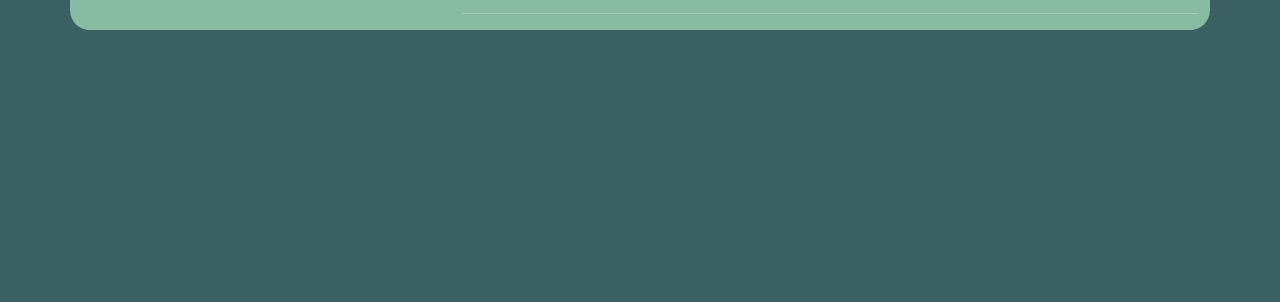
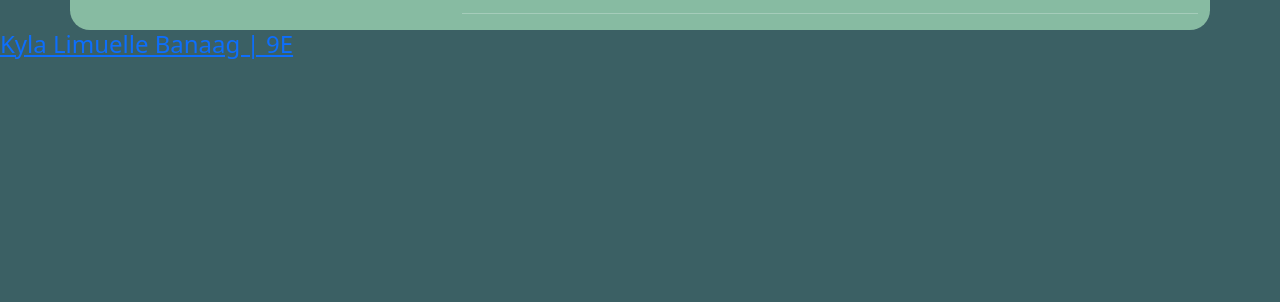
Before and after one commit to KBanaag-9E/Q2EX2-Kyla-Banaag, a plain HTML site: page index.html in a window 1280 px wide. Shown: the part 498-800 px from the top of the page. Drawn offline with nearby package versions, Linux system fonts and the light colour scheme.

Commit message:
index.html

```diff
--- a/index.html
+++ b/index.html
@@ -51,5 +51,11 @@
 		</div>
 
 	</div>
+
+ <div class="footer">
+    	<h4> <a href="https://kbanaag-9e.github.io/Q2EX2-Kyla-Banaag/"> Kyla Limuelle Banaag | 9E </a> </h4>
+    </div>
+</html>
+
 </body>
 </html>
```
